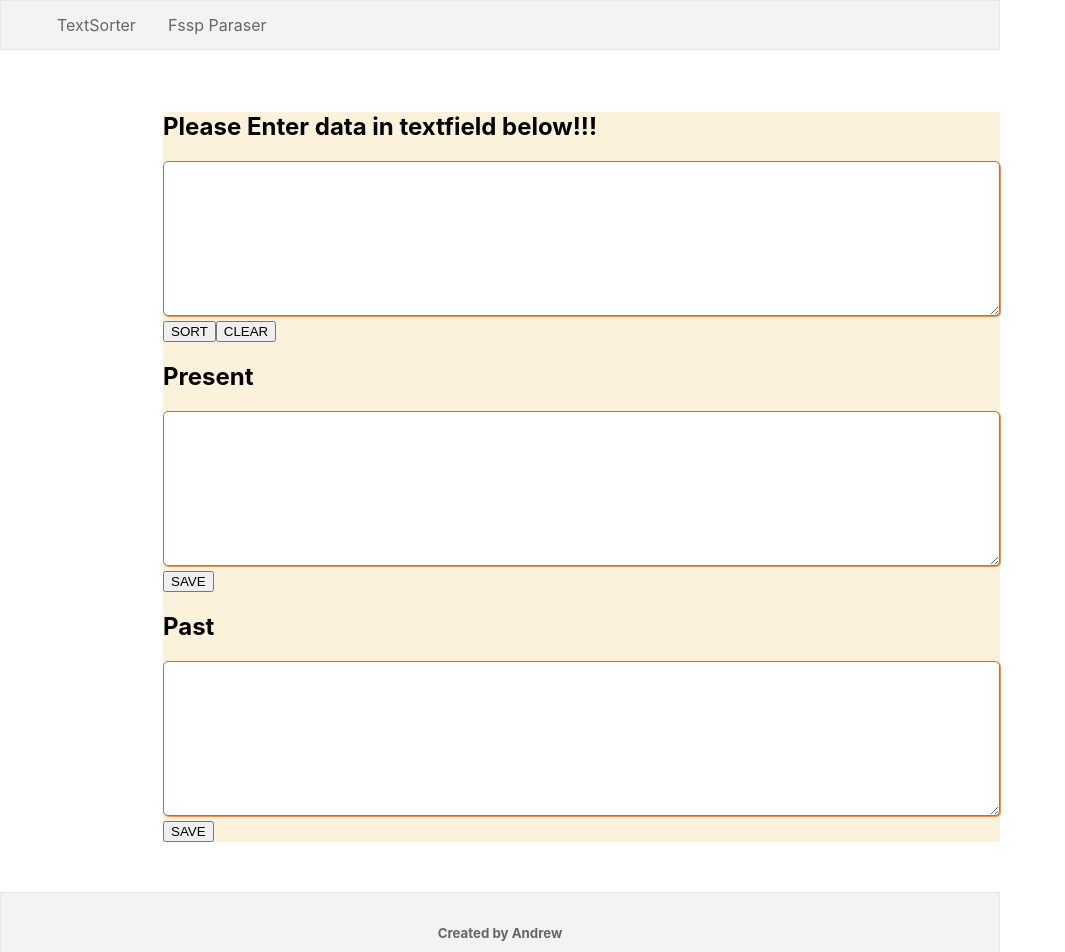
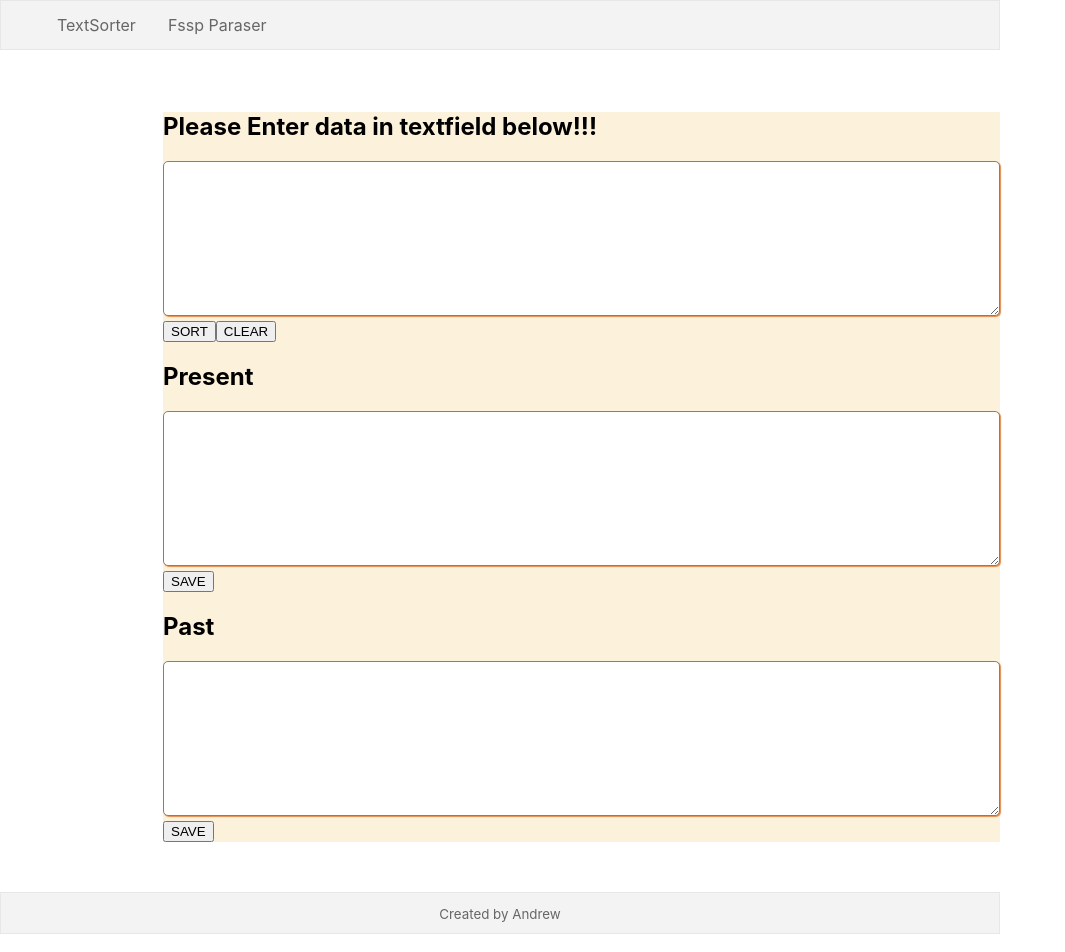
Before and after one commit to AndreyKonovalenko/toolkit, a React (Create React App) app in the folder client/: page / in a window 1280 px wide. Shown: the top 952 px of the page, without its empty margins (0-1065 px from the left). Built offline with nearby package versions, Linux system fonts and the light colour scheme.

Commit message:
chore: add style

```diff
--- a/client/src/components/Footer.js
+++ b/client/src/components/Footer.js
@@ -11,6 +11,9 @@ let useStyles = createUseStyles((theme) => ({
     padding: '10px',
     color: '#666',
   },
+  small: {
+    fontWeight: 400
+  }
 }));
 
 const NavBar = (props) => {
@@ -20,7 +23,7 @@ const NavBar = (props) => {
 
   return (
     <div className={classes.footer}>
-      <h5>Created by Andrew</h5>
+      <small className={classes.small}>Created by Andrew</small>
     </div>
   );
 };
```
